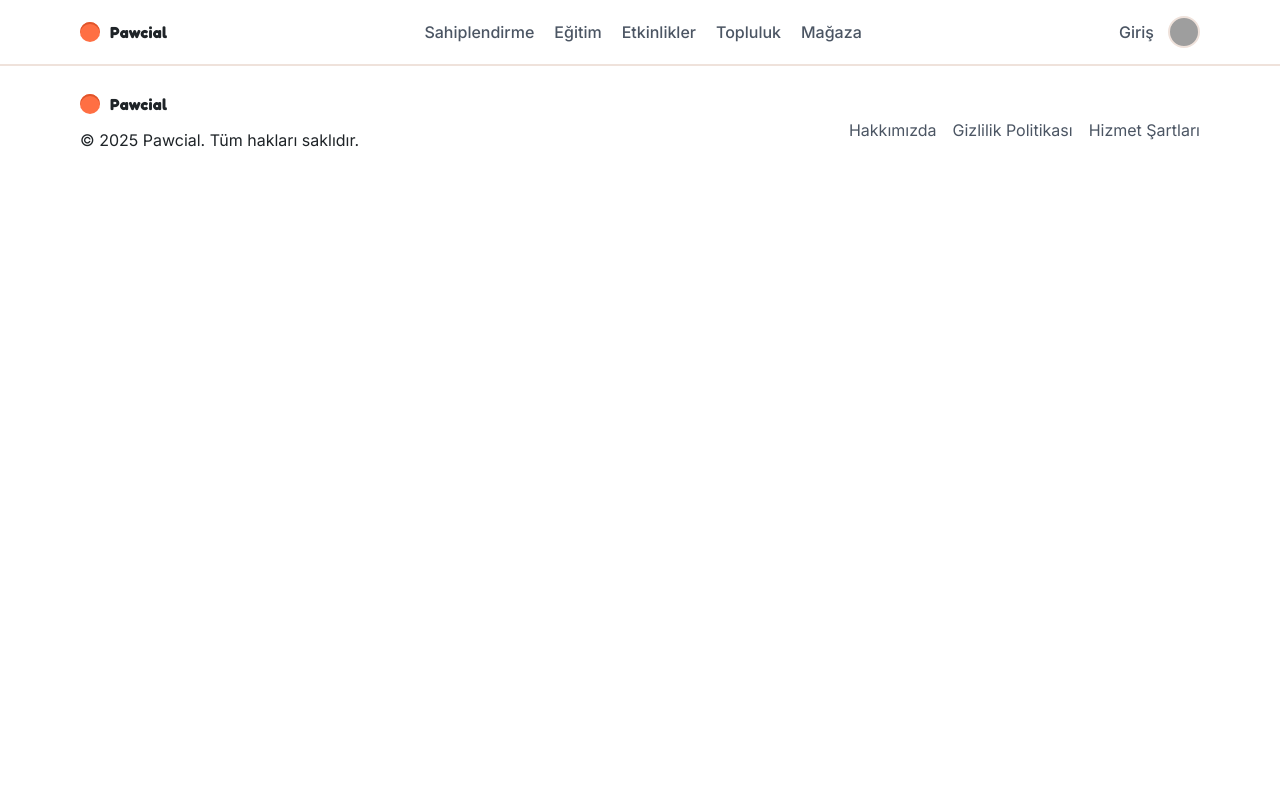
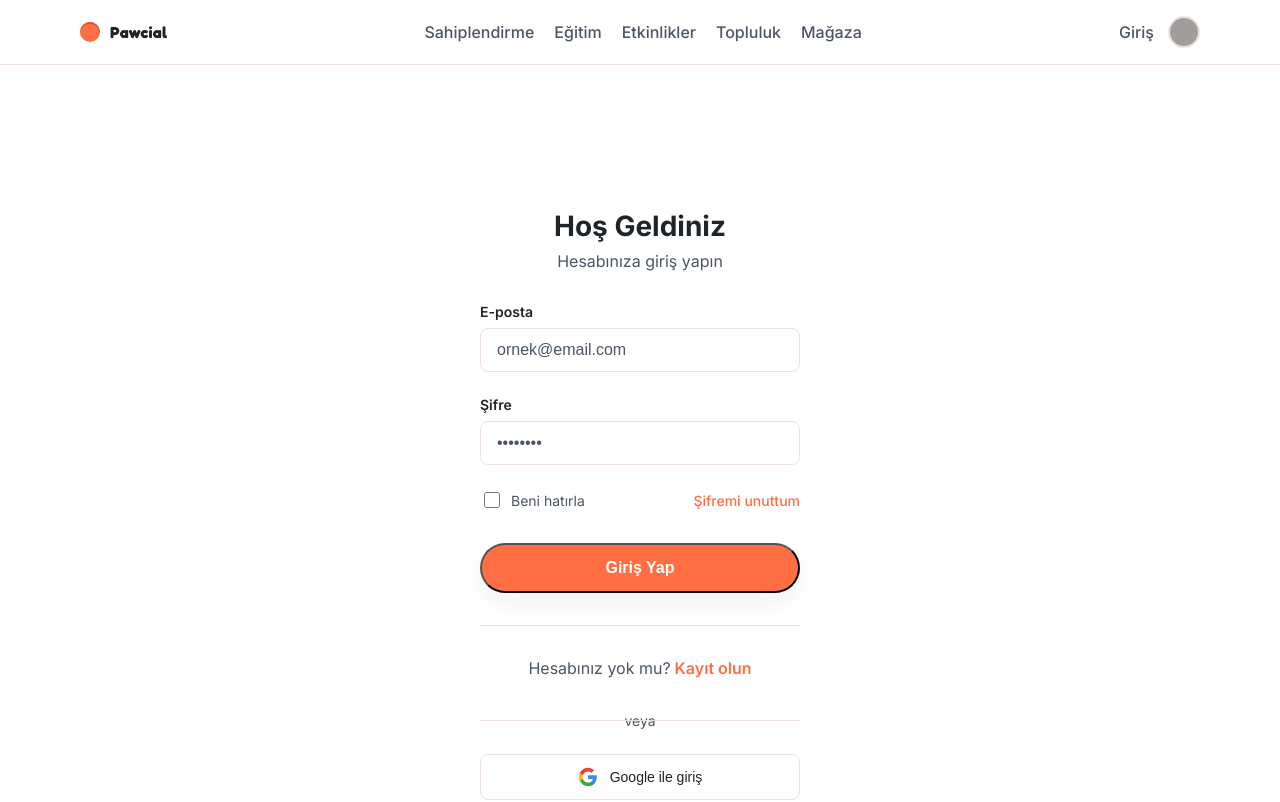
Before and after one commit to Thetatanga01/pawcial, a React (Vite) app: page /login in a window 1280 px wide. Shown: the top 802 px of the page. Built offline with nearby package versions, Linux system fonts and the light colour scheme; grey boxes are pictures that could not be loaded.

Commit message:
login ekrani - giristen logine gitme

```diff
--- a/src/App.jsx
+++ b/src/App.jsx
@@ -5,6 +5,7 @@ import PetDetail from './pages/PetDetail.jsx'
 import VideoDetail from './pages/VideoDetail.jsx'
 import Events from './pages/Events.jsx'
 import EventDetail from './pages/EventDetail.jsx'
+import Login from './pages/Login.jsx'
 import Adopt from './pages/Adopt.jsx'
 import Training from './pages/Training.jsx'
 
@@ -58,10 +59,10 @@ export default function App() {
               Mağaza
             </Link>
           </nav>
-          <div className="actions">
-            <a className="link" href="#">Giriş</a>
-            <button className="avatar" aria-label="Profil"></button>
-          </div>
+              <div className="actions">
+                <Link className="link" to="/login">Giriş</Link>
+                <button className="avatar" aria-label="Profil"></button>
+              </div>
         </div>
       </header>
           <Routes>
@@ -73,6 +74,7 @@ export default function App() {
             <Route path="/training" element={<Training />} />
             <Route path="/events" element={<Events />} />
             <Route path="/events/:id" element={<EventDetail />} />
+            <Route path="/login" element={<Login />} />
           </Routes>
 
       <footer className="site-footer">
--- a/src/index.css
+++ b/src/index.css
@@ -441,6 +441,41 @@ body { margin: 0; font-family: Inter, system-ui, -apple-system, Segoe UI, Roboto
   .social-share-btn { width: 35px; height: 35px; }
 }
 
+/* Login Page Styles */
+.login-container { display: flex; justify-content: center; align-items: center; min-height: 80vh; padding: 2rem 0; }
+.login-card { background: var(--card); border-radius: var(--radius); padding: 2.5rem; width: 100%; max-width: 400px; }
+.login-header { text-align: center; margin-bottom: 2rem; }
+.login-title { font-size: 1.75rem; font-weight: 700; margin: 1rem 0 0.5rem; color: var(--ink); }
+.login-subtitle { color: var(--ink-soft); margin: 0; }
+.login-form { display: flex; flex-direction: column; gap: 1.5rem; }
+.form-group { display: flex; flex-direction: column; gap: 0.5rem; }
+.form-label { font-weight: 600; color: var(--ink); font-size: 14px; }
+.form-input { padding: 12px 16px; border: 1px solid var(--stroke); border-radius: 8px; font-size: 16px; transition: border-color 0.2s ease; background: var(--card); color: var(--ink); }
+.form-input:focus { outline: none; border-color: var(--brand); box-shadow: 0 0 0 3px rgba(34, 197, 94, 0.1); }
+.form-input::placeholder { color: var(--ink-soft); }
+.error-message { background: #fef2f2; border: 1px solid #fecaca; color: #dc2626; padding: 12px; border-radius: 8px; font-size: 14px; }
+.form-options { display: flex; justify-content: space-between; align-items: center; }
+.checkbox-label { display: flex; align-items: center; gap: 0.5rem; cursor: pointer; }
+.checkbox-input { width: 16px; height: 16px; }
+.checkbox-text { font-size: 14px; color: var(--ink-soft); }
+.forgot-link { color: var(--brand); text-decoration: none; font-size: 14px; font-weight: 500; }
+.forgot-link:hover { text-decoration: underline; }
+.login-btn { width: 100%; padding: 14px; font-size: 16px; font-weight: 600; margin-top: 0.5rem; }
+.login-btn:disabled { opacity: 0.6; cursor: not-allowed; }
+.login-footer { text-align: center; margin-top: 2rem; padding-top: 2rem; border-top: 1px solid var(--stroke); }
+.signup-text { color: var(--ink-soft); margin: 0; }
+.signup-link { color: var(--brand); text-decoration: none; font-weight: 600; margin-left: 0.25rem; }
+.signup-link:hover { text-decoration: underline; }
+.social-login { margin-top: 2rem; }
+.divider { position: relative; text-align: center; margin: 1.5rem 0; }
+.divider::before { content: ''; position: absolute; top: 50%; left: 0; right: 0; height: 1px; background: var(--stroke); }
+.divider span { background: var(--card); padding: 0 1rem; color: var(--ink-soft); font-size: 14px; }
+.social-buttons { display: flex; flex-direction: column; gap: 0.75rem; }
+.social-btn { display: flex; align-items: center; justify-content: center; gap: 0.75rem; padding: 12px; border: 1px solid var(--stroke); border-radius: 8px; background: var(--card); color: var(--ink); font-size: 14px; font-weight: 500; cursor: pointer; transition: all 0.2s ease; }
+.social-btn:hover { background: var(--surface); border-color: var(--ink-soft); }
+.google-btn:hover { background: #f8f9fa; }
+.facebook-btn:hover { background: #f0f2f5; }
+
 /* Modal */
 .modal-overlay { position: fixed; inset: 0; background: rgba(0,0,0,.5); display: flex; align-items: center; justify-content: center; padding: 20px; z-index: 50; }
 .modal-content { background: transparent; border: 0; box-shadow: none; border-radius: 0; }
--- /dev/null
+++ b/src/pages/Login.jsx
@@ -0,0 +1,142 @@
+import { useState } from 'react'
+import { Link } from 'react-router-dom'
+
+export default function Login() {
+  const [formData, setFormData] = useState({
+    email: '',
+    password: ''
+  })
+  const [loading, setLoading] = useState(false)
+  const [error, setError] = useState('')
+
+  const handleChange = (e) => {
+    setFormData({
+      ...formData,
+      [e.target.name]: e.target.value
+    })
+  }
+
+  const handleSubmit = async (e) => {
+    e.preventDefault()
+    setLoading(true)
+    setError('')
+
+    try {
+      // Simulate API call
+      await new Promise(resolve => setTimeout(resolve, 1000))
+
+      // For demo purposes, accept any email/password
+      if (formData.email && formData.password) {
+        // Redirect to home page or dashboard
+        window.location.href = '/'
+      } else {
+        setError('Lütfen tüm alanları doldurun')
+      }
+    } catch (err) {
+      setError('Giriş yapılırken bir hata oluştu')
+    } finally {
+      setLoading(false)
+    }
+  }
+
+  return (
+    <main className="section">
+      <div className="container">
+        <div className="login-container">
+          <div className="login-card">
+            <div className="login-header">
+              <h1 className="login-title">Hoş Geldiniz</h1>
+              <p className="login-subtitle">Hesabınıza giriş yapın</p>
+            </div>
+
+            <form onSubmit={handleSubmit} className="login-form">
+              {error && (
+                <div className="error-message">
+                  {error}
+                </div>
+              )}
+
+              <div className="form-group">
+                <label htmlFor="email" className="form-label">E-posta</label>
+                <input
+                  type="email"
+                  id="email"
+                  name="email"
+                  value={formData.email}
+                  onChange={handleChange}
+                  className="form-input"
+                  placeholder="ornek@email.com"
+                  required
+                />
+              </div>
+
+              <div className="form-group">
+                <label htmlFor="password" className="form-label">Şifre</label>
+                <input
+                  type="password"
+                  id="password"
+                  name="password"
+                  value={formData.password}
+                  onChange={handleChange}
+                  className="form-input"
+                  placeholder="••••••••"
+                  required
+                />
+              </div>
+
+              <div className="form-options">
+                <label className="checkbox-label">
+                  <input type="checkbox" className="checkbox-input" />
+                  <span className="checkbox-text">Beni hatırla</span>
+                </label>
+                <Link to="/forgot-password" className="forgot-link">
+                  Şifremi unuttum
+                </Link>
+              </div>
+
+              <button
+                type="submit"
+                className="btn btn-primary login-btn"
+                disabled={loading}
+              >
+                {loading ? 'Giriş yapılıyor...' : 'Giriş Yap'}
+              </button>
+            </form>
+
+            <div className="login-footer">
+              <p className="signup-text">
+                Hesabınız yok mu?
+                <Link to="/register" className="signup-link">Kayıt olun</Link>
+              </p>
+            </div>
+
+            <div className="social-login">
+              <div className="divider">
+                <span>veya</span>
+              </div>
+
+              <div className="social-buttons">
+                <button className="social-btn google-btn">
+                  <svg width="20" height="20" viewBox="0 0 24 24">
+                    <path fill="#4285F4" d="M22.56 12.25c0-.78-.07-1.53-.2-2.25H12v4.26h5.92c-.26 1.37-1.04 2.53-2.21 3.31v2.77h3.57c2.08-1.92 3.28-4.74 3.28-8.09z"/>
+                    <path fill="#34A853" d="M12 23c2.97 0 5.46-.98 7.28-2.66l-3.57-2.77c-.98.66-2.23 1.06-3.71 1.06-2.86 0-5.29-1.93-6.16-4.53H2.18v2.84C3.99 20.53 7.7 23 12 23z"/>
+                    <path fill="#FBBC05" d="M5.84 14.09c-.22-.66-.35-1.36-.35-2.09s.13-1.43.35-2.09V7.07H2.18C1.43 8.55 1 10.22 1 12s.43 3.45 1.18 4.93l2.85-2.22.81-.62z"/>
+                    <path fill="#EA4335" d="M12 5.38c1.62 0 3.06.56 4.21 1.64l3.15-3.15C17.45 2.09 14.97 1 12 1 7.7 1 3.99 3.47 2.18 7.07l3.66 2.84c.87-2.6 3.3-4.53 6.16-4.53z"/>
+                  </svg>
+                  Google ile giriş
+                </button>
+
+                <button className="social-btn facebook-btn">
+                  <svg width="20" height="20" viewBox="0 0 24 24" fill="#1877F2">
+                    <path d="M24 12.073c0-6.627-5.373-12-12-12s-12 5.373-12 12c0 5.99 4.388 10.954 10.125 11.854v-8.385H7.078v-3.47h3.047V9.43c0-3.007 1.792-4.669 4.533-4.669 1.312 0 2.686.235 2.686.235v2.953H15.83c-1.491 0-1.956.925-1.956 1.874v2.25h3.328l-.532 3.47h-2.796v8.385C19.612 23.027 24 18.062 24 12.073z"/>
+                  </svg>
+                  Facebook ile giriş
+                </button>
+              </div>
+            </div>
+          </div>
+        </div>
+      </div>
+    </main>
+  )
+}
--- a/src/pages/Pets.jsx
+++ b/src/pages/Pets.jsx
@@ -88,31 +88,19 @@ export default function Pets() {
         <p className="section-lead">Sıcak bir yuva bekleyen sevgi dolu patili dostlar dünyasını keşfedin. Sahiplendirme sürecinizde baştan sona yanınızdayız.</p>
 
         {/* Filters */}
-        <div className="events-filters" style={{ marginBottom: '1.5rem' }}>
+        <div className="events-filters">
           <div className="filter-container">
-            <select
-              id="breed-select"
-              className="filter-select"
-              value={breed}
-              onChange={(e) => setBreed(e.target.value)}
-            >
-              {breedOptions.map((o) => <option key={o} value={o}>{o}</option>)}
+            <select value={breed} onChange={(e) => setBreed(e.target.value)} className="filter-select">
+              <option value="Tümü">Cins</option>
+              {breedOptions.slice(1).map((o) => <option key={o} value={o}>{o}</option>)}
             </select>
-            <select
-              id="gender-select"
-              className="filter-select"
-              value={gender}
-              onChange={(e) => setGender(e.target.value)}
-            >
-              {genderOptions.map((o) => <option key={o} value={o}>{o}</option>)}
+            <select value={gender} onChange={(e) => setGender(e.target.value)} className="filter-select">
+              <option value="Tümü">Cinsiyet</option>
+              {genderOptions.slice(1).map((o) => <option key={o} value={o}>{o}</option>)}
             </select>
-            <select
-              id="age-select"
-              className="filter-select"
-              value={age}
-              onChange={(e) => setAge(e.target.value)}
-            >
-              {ageOptions.map((o) => <option key={o} value={o}>{o}</option>)}
+            <select value={age} onChange={(e) => setAge(e.target.value)} className="filter-select">
+              <option value="Tümü">Yaş</option>
+              {ageOptions.slice(1).map((o) => <option key={o} value={o}>{o}</option>)}
             </select>
           </div>
         </div>
```
